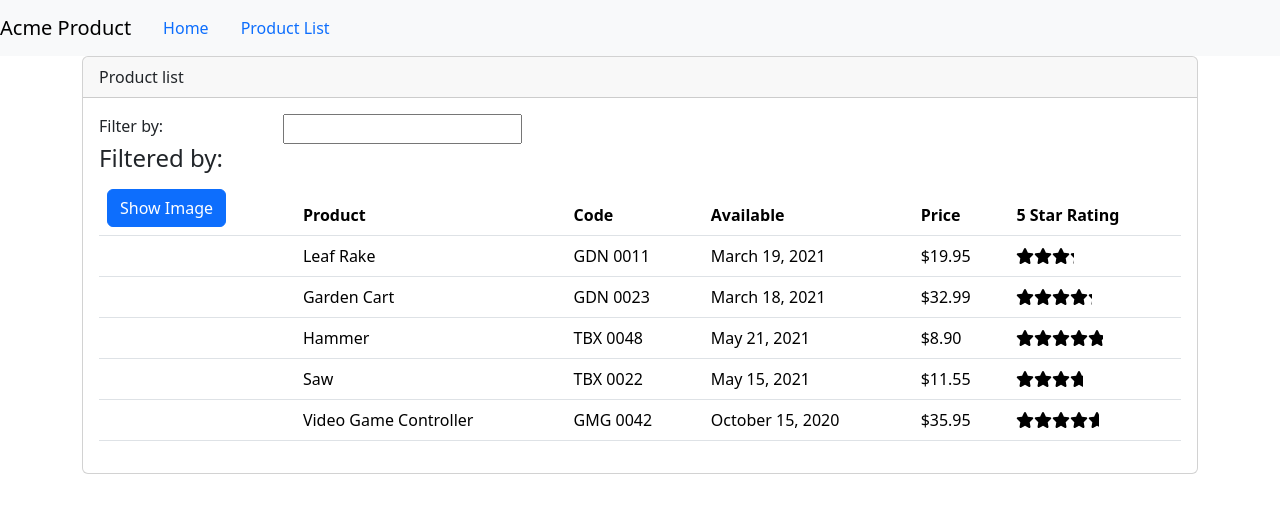
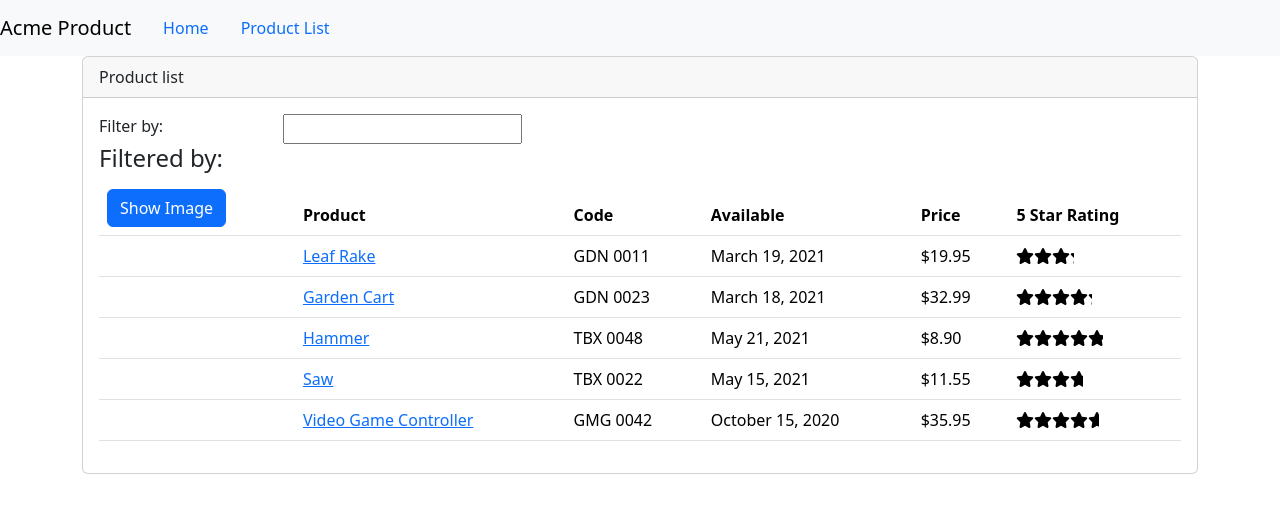
Before and after one commit to Stevenragy/angular-getting-started, an Angular app: page /products in a window 1280 px wide. Shown: the top 512 px of the page. Built offline with nearby package versions, Linux system fonts and the light colour scheme.

Commit message:
lesson 12: routing and route guards

```diff
--- a/src/app/app.routes.ts
+++ b/src/app/app.routes.ts
@@ -2,10 +2,15 @@
 import { ProductListComponent } from './products/product-list.component';
 import { ProductDetailComponent } from './products/product-detail/product-detail.component';
 import { WelcomeComponent } from './home/welcome.component';
+import { productDetailGuard } from './products/product-detail/product-detail.guard';
 
 export const routes: Routes = [
   { path: 'products', component: ProductListComponent },
-  { path: 'products/:id', component: ProductDetailComponent },
+  {
+    path: 'products/:id',
+    canActivate: [productDetailGuard],
+    component: ProductDetailComponent,
+  },
   { path: 'welcome', component: WelcomeComponent },
   { path: '', redirectTo: 'welcome', pathMatch: 'full' },
   { path: '**', component: ProductListComponent },
--- a/src/app/products/product-detail/product-detail.component.html
+++ b/src/app/products/product-detail/product-detail.component.html
@@ -1,5 +1,16 @@
 <div class="card">
+  @if (product) {
   <div class="card-header">
-    {{ pageTitle }}
+    {{ pageTitle + ": " + product.productName }}
+  </div>
+  }
+  <div class="card-footer">
+    <button
+      class="btn btn-outline-secondary"
+      style="width: 80px"
+      (click)="onBack()"
+    >
+      <i class="fa fa-chevron-left"></i> Back
+    </button>
   </div>
 </div>
--- a/src/app/products/product-detail/product-detail.component.ts
+++ b/src/app/products/product-detail/product-detail.component.ts
@@ -1,4 +1,6 @@
-import { Component } from '@angular/core';
+import { Component, OnInit } from '@angular/core';
+import { ActivatedRoute, Router } from '@angular/router';
+import { IProduct } from '../product';
 
 @Component({
   standalone: true,
@@ -6,6 +8,28 @@
   templateUrl: './product-detail.component.html',
   styleUrl: './product-detail.component.css',
 })
-export class ProductDetailComponent {
-  pageTitle = '';
+export class ProductDetailComponent implements OnInit {
+  pageTitle = 'Product Detail';
+  product: IProduct | undefined;
+
+  constructor(private route: ActivatedRoute, private router: Router) {}
+
+  ngOnInit(): void {
+    const id = Number(this.route.snapshot.paramMap.get('id'));
+    this.pageTitle += `: ${id}`;
+    this.product = {
+      productId: 1,
+      productName: 'Leaf Rake',
+      productCode: 'GDN-0011',
+      releaseDate: 'March 19, 2021',
+      description: 'Leaf rake with 48-inch wooden handle.',
+      price: 19.95,
+      starRating: 3.2,
+      imageUrl: 'assets/images/leaf_rake.png',
+    };
+  }
+
+  onBack(): void {
+    this.router.navigate(['/products']);
+  }
 }
--- /dev/null
+++ b/src/app/products/product-detail/product-detail.guard.ts
@@ -0,0 +1,14 @@
+import { inject } from '@angular/core';
+import { CanActivateFn, Router } from '@angular/router';
+
+export const productDetailGuard: CanActivateFn = (route, state) => {
+  const router: Router = inject(Router);
+  const id = Number(route.paramMap.get('id'));
+  if (isNaN(id) || id < 1) {
+    alert('Not valid product id');
+    router.navigate(['/products']);
+    return false;
+  }
+
+  return true;
+};
--- a/src/app/products/product-list.component.html
+++ b/src/app/products/product-list.component.html
@@ -41,7 +41,11 @@
               />
               }
             </td>
-            <td>{{ product.productName }}</td>
+            <td>
+              <a [routerLink]="['/products', product.productId]">
+                {{ product.productName }}
+              </a>
+            </td>
             <td>{{ product.productCode | convertToSpaces : "-" }}</td>
             <td>{{ product.releaseDate }}</td>
             <td>
```
Also changed, not shown: src/app/products/product-list.component.ts (+9 -1 lines), 1 other file (tests, documents, lock files or other folders).
